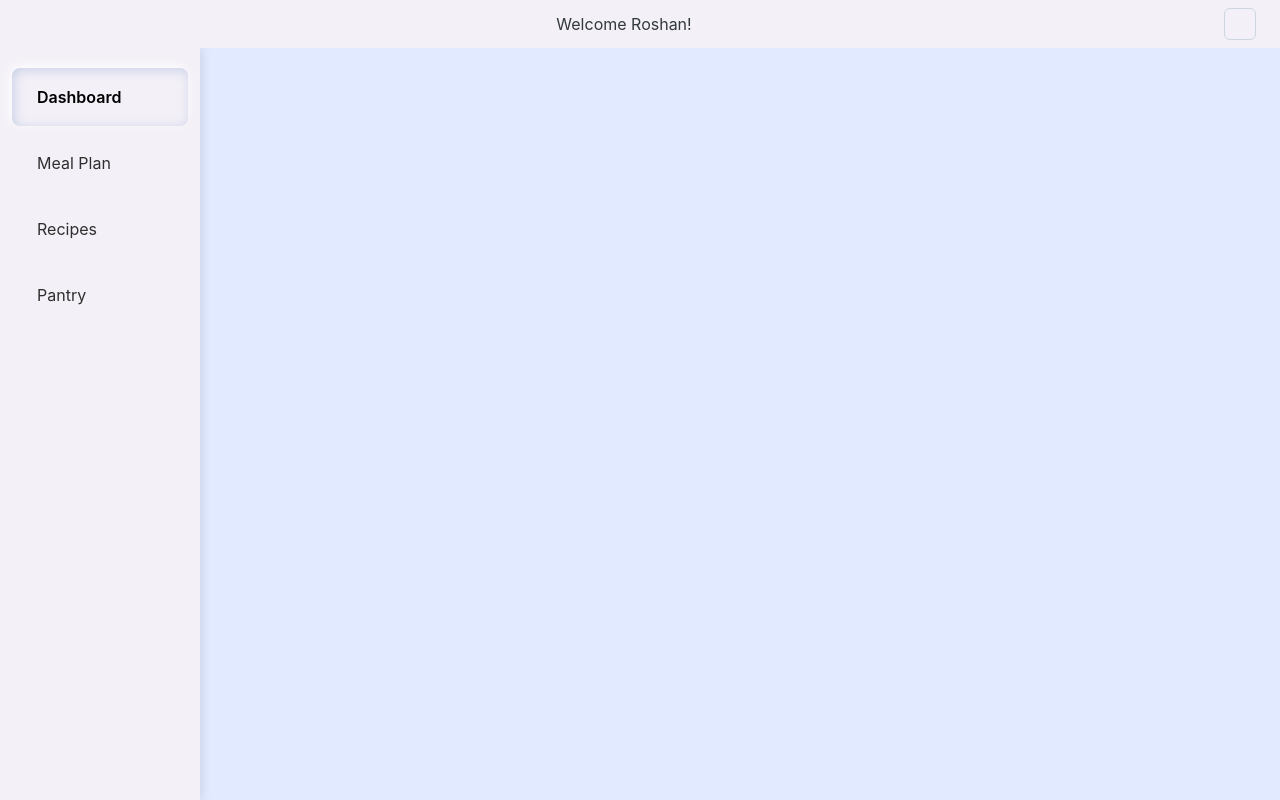
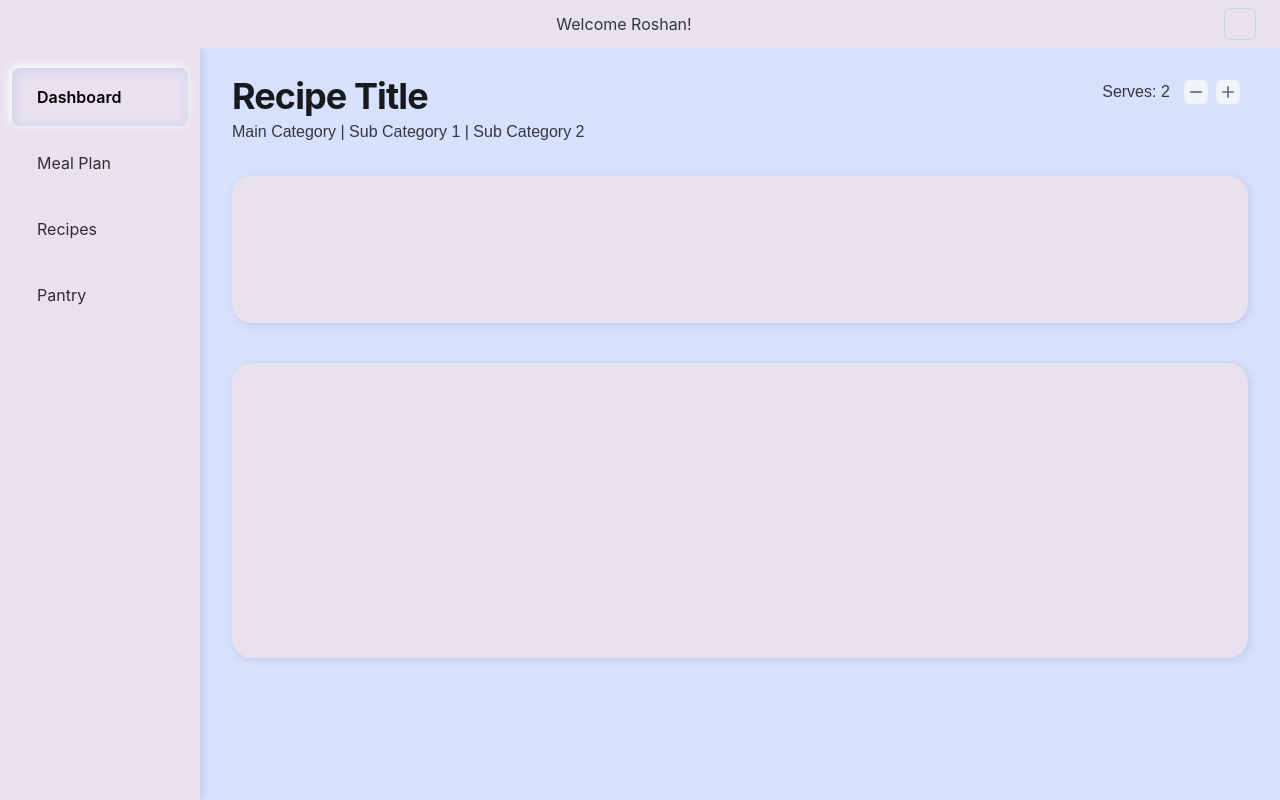
Before and after one commit to jangers1/meal-planning, a React (Vite) app: page / in a window 1280 px wide. Built offline with nearby package versions, Linux system fonts and the light colour scheme; some icons are missing; a web font is replaced by a local one.

Commit message:
Start of Recipe component. Created servings adjustor

```diff
--- a/src/App.tsx
+++ b/src/App.tsx
@@ -1,6 +1,7 @@
 import Header from './components/layout_components/Header';
 import NavBar from './components/layout_components/NavBar';
 import { Box } from "@mui/joy";
+import Recipe from "./components/ui_components/Recipe.tsx";
 
 function App() {
     return (
@@ -25,8 +26,10 @@ function App() {
                     flex: 1,
                     overflow: 'auto',
                     backgroundColor: 'var(--secondary-color)',
+                    px: 2,
+                    py: 1,
                 }}>
-                    {/* Your main content will go here */}
+                    <Recipe />
                 </Box>
             </Box>
         </Box>
--- /dev/null
+++ b/src/components/ui_components/Recipe.tsx
@@ -0,0 +1,52 @@
+import {Box} from "@mui/joy";
+import Typography from "@mui/joy/Typography";
+import ServingSelector from "./ServingSelector.tsx";
+
+function Recipe () {
+    return (
+        <>
+            {/*Recipe Header*/}
+            <Box sx={{
+                display: 'flex',
+                flexDirection: 'row',
+                p: 2,
+                justifyContent: 'space-between',
+            }}>
+                <Box>
+                    <Typography level="h1">
+                        Recipe Title
+                    </Typography>
+                    <Typography level="body">
+                        Main Category | Sub Category 1 | Sub Category 2
+                    </Typography>
+                </Box>
+                <ServingSelector />
+            </Box>
+
+            {/*Recipe Ingredients*/}
+            <Box sx={{
+                borderRadius: 'var(--border-radius)',
+                backgroundColor: 'var(--primary-color)',
+                boxShadow: '2px 2px 8px rgba(0, 0, 0, 0.1)',
+                minHeight:'20%',
+                maxHeight: '40%',
+                mt: 2,
+                mx: 2
+            }}>
+
+            </Box>
+            <Box sx={{
+                borderRadius: 'var(--border-radius)',
+                backgroundColor: 'var(--primary-color)',
+                boxShadow: '2px 2px 8px rgba(0, 0, 0, 0.1)',
+                minHeight: '40%',
+                mt: 5,
+                mx: 2
+            }}>
+
+            </Box>
+        </>
+    )
+}
+
+export default Recipe;
--- /dev/null
+++ b/src/components/ui_components/ServingSelector.tsx
@@ -0,0 +1,69 @@
+import React, {useState} from 'react';
+import {Box, IconButton, Typography} from '@mui/joy';
+import {Add, Remove} from '@mui/icons-material';
+
+interface ServingSelectorProps {
+    initialServings?: number;
+    onServingsChange?: (servings: number) => void;
+}
+
+const ServingSelector: React.FC<ServingSelectorProps> = ({
+                                                             initialServings = 2,
+                                                             onServingsChange
+                                                         }) => {
+    const [servings, setServings] = useState(initialServings);
+
+    const handleIncrease = () => {
+        const newServings = servings + 1;
+        setServings(newServings);
+        onServingsChange?.(newServings);
+    };
+
+    const handleDecrease = () => {
+        const newServings = servings - 1;
+        setServings(newServings);
+        onServingsChange?.(newServings);
+    };
+
+    return (
+        <>
+            <Box
+                sx={{
+                    display: 'flex',
+                    alignItems: 'flex-start',
+                    gap: 1,
+                    padding: 1,
+                    width: 'min-content'
+                }}
+            >
+                <Typography level="body" sx={{
+                    minWidth: '80px',
+                    textAlign: 'center'
+                }}>
+                    Serves: {servings}
+                </Typography>
+
+                <IconButton
+                    variant="soft"
+                    size="sm"
+                    onClick={handleDecrease}
+                    disabled={servings <= 1}
+                    sx={{minWidth: '24px', minHeight: '24px'}}
+                >
+                    <Remove/>
+                </IconButton>
+
+                <IconButton
+                    variant="soft"
+                    size="sm"
+                    onClick={handleIncrease}
+                    sx={{minWidth: '24px', minHeight: '24px'}}
+                >
+                    <Add/>
+                </IconButton>
+            </Box>
+        </>
+    );
+};
+
+export default ServingSelector;
--- a/src/main.css
+++ b/src/main.css
@@ -1,10 +1,10 @@
 :root {
     /* Light Theme - Primary Colors */
-    --lavender-web: rgba(232, 225, 239, 0.5);
-    --mint-green: rgba(195, 213, 255, 0.5);
-    --tea-green: rgba(199, 255, 218, 0.5);
-    --tea-green-2: rgba(196, 244, 199, 0.5);
-    --cambridge-blue: rgba(155, 178, 145, 0.5);
+    --lavender-web: rgba(232, 225, 239);
+    --mint-green: rgba(215, 224, 253);
+    --tea-green: rgba(216, 253, 227);
+    --tea-green-2: rgba(196, 244, 199);
+    --cambridge-blue: rgba(155, 178, 145);
 
     /* Dark Theme Alternatives */
     --lavender-web-dark: #3a2f47;
@@ -30,7 +30,7 @@
     --neutral-dark-color: var(--cambridge-blue-dark);
 
     /* Sizes */
-    --border-radius: 15px;
+    --border-radius: 20px;
 }
 
 * {
```
